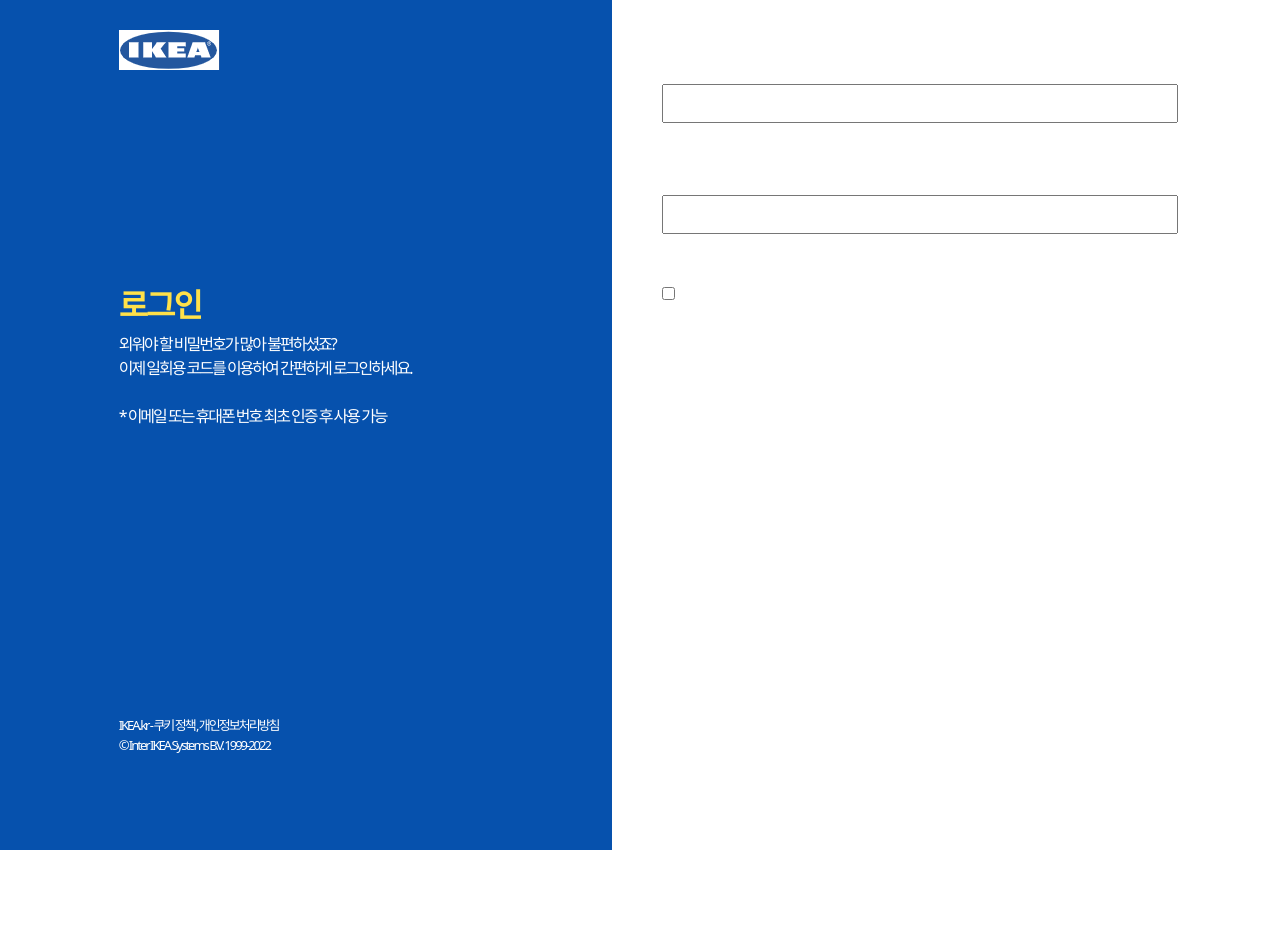
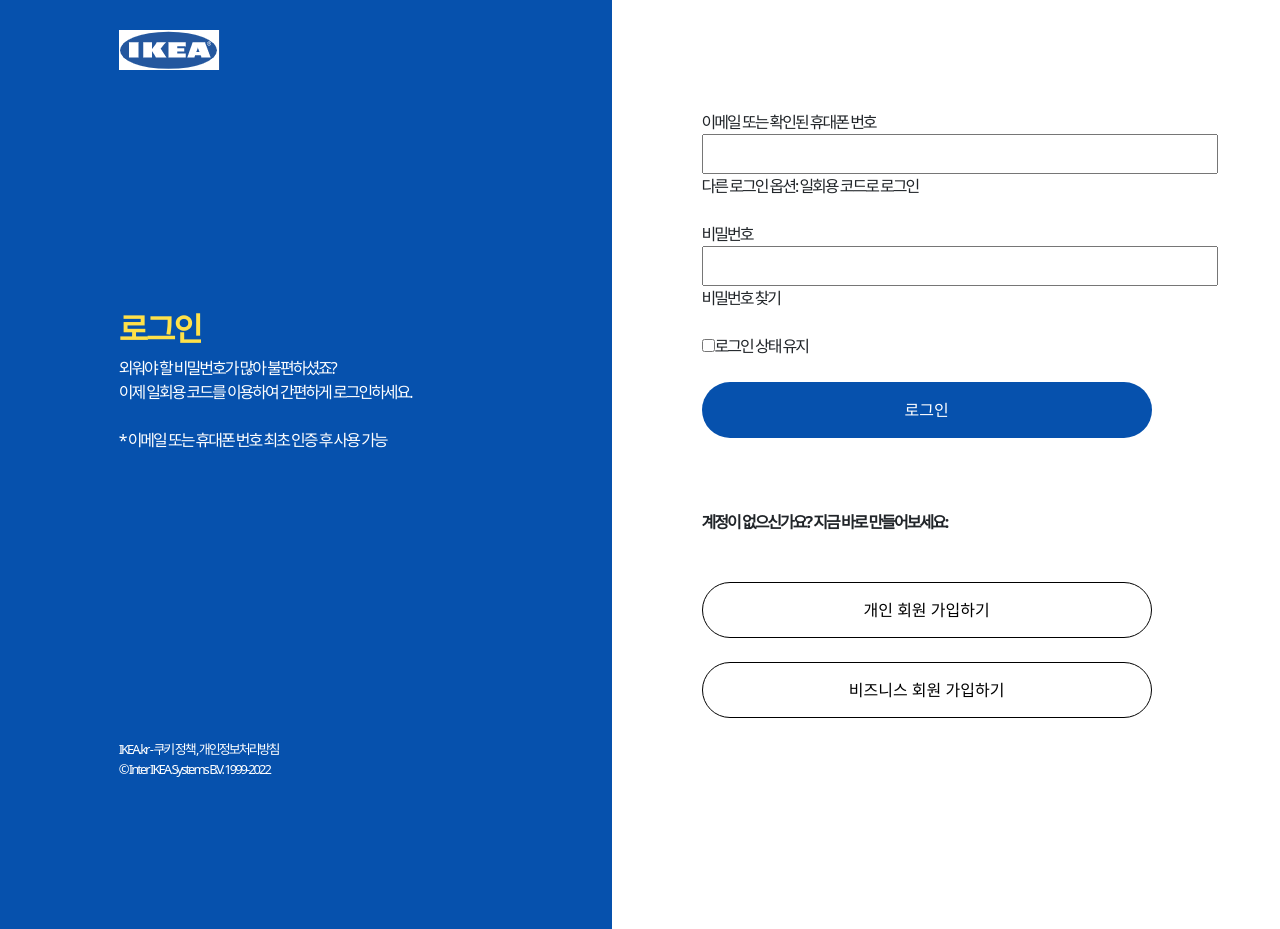
Before and after one commit to steam88ys/PHP_Project_cpyIKEA, a PHP site: page /html/login.html in a window 1280 px wide. Before the commit the page ends 850 px from the top, so only its background shows below. Run offline with PHP 8.4, Linux system fonts and the light colour scheme.

Commit message:
로그인 창 완성

```diff
--- a/css/login.css
+++ b/css/login.css
@@ -1,7 +1,6 @@
 body {
-    color: white;
     letter-spacing :-2px ;
-    overflow-y: hidden
+    overflow-y: hidden;
 }
 
 #logo2 {
@@ -14,12 +13,11 @@ h2 {
 }
 
 #bluecontent {
+    color: white;
     background-color: rgb(6, 81, 173);
-    width: auto;
-    height: 850px;
+    width: fit-content;
+    padding-bottom: 150px;
     padding-right: 200px;
-    ;
-
 }
 
 #login_footer {
@@ -31,9 +29,26 @@ h2 {
 }
 
 #white_content {
-    padding-left: 50px;
+    margin-top: 50px;
+    padding-left: 90px;
 }
 
-input {
-    padding-top: 10px;
+#sq_btn {
+    height: 40px;
 }
+
+#log_btn  {
+    border: 2px;
+    height: 56px;
+    width: 450px;
+    border-radius: 40px;
+}
+
+.blue_btn {
+    background-color: rgb(6, 81, 173);
+    color: white;
+}
+
+.white_btn {
+    background-color: white;
+}
--- a/css/menu.css
+++ b/css/menu.css
@@ -36,7 +36,6 @@ a:visited {
 }
 
 a:hover {
-    text-decoration: underline;
     color: rgb(171, 168, 168);
 }
 
--- a/html/index.html
+++ b/html/index.html
@@ -50,9 +50,8 @@
             <div class="col-md-3">
                 <div id="member">
                     <ul>
-
                         <li><img id="first_img" src="../img/membership.png" style="vertical-align:middle">
-                        <a id="login"><a href="../html/login.html">Hej! 로그인 또는 가입하기</li> <link rel="stylesheet"></a></a>
+                        <a id="login"><a href="../html/login.html" style="color: black;">Hej! 로그인 또는 가입하기</li> <link rel="stylesheet"></a></a>
                         <li><img id="right_icon" src="../img/right_delievery.png" style="vertical-align:middle"></li>
                         <li><img id="right_icon" src="../img/right_heart.png" style="vertical-align:middle"></li>
                         <li><img id="right_icon" src="../img/right_basket.png" style="vertical-align:middle;"></li>
--- a/html/liveOrdService.html
+++ b/html/liveOrdService.html
@@ -51,7 +51,7 @@
                 <div id="member">
                     <ul>
                         <li><img src="../img/membership.png" style="vertical-align:middle">
-                            <a id="login"><a href="../html/login.html">Hej! 로그인 또는 가입하기</li> <link rel="stylesheet"></a></a>
+                            <a id="login"><a href="../html/login.html" style="color: black;">Hej! 로그인 또는 가입하기</li> <link rel="stylesheet"></a></a>
                         <li><img id="right_icon" src="../img/right_delievery.png" style="vertical-align:middle"></li>
                         <li><img id="right_icon" src="../img/right_heart.png" style="vertical-align:middle"></li>
                         <li><img id="right_icon" src="../img/right_basket.png" style="vertical-align:middle;"></li>
--- a/html/login.html
+++ b/html/login.html
@@ -14,7 +14,7 @@
             <div class="col-md-1" id="left_bluecontent"></div>
             <div class="col-md-5" id="bluecontent">
                 <img src="../img/logo2.png" id="logo2"><br><br>
-                <br><br><br><br><br><br><br><br>
+                <br><br><br><br><br><br><br><br><br>
                 <h2>로그인</h2>
                 외워야 할 비밀번호가 많아 불편하셨죠?<br>
                 이제 일회용 코드를 이용하여 간편하게 로그인하세요.<br><br>
@@ -28,20 +28,26 @@
             </div>
 
             <div class="col-md-5" id="white_content" style="padding-top: 60px;">
-                이메일 또는 확인된 휴대폰 번호<br> <input type="text" name="email" size="50"><br><br><br>
-                비밀번호<input type="text" name="pasword" size="50"><br><br><br>
-                <input type="checkbox" name="loginstate">로그인 상태 유지
+                이메일 또는 확인된 휴대폰 번호<br>
+                <input id="sq_btn" type="text" name="email" size="50"><br>
+                다른 로그인 옵션: 일회용 코드로 로그인<br><br>
+
+                비밀번호<br>
+                <input id="sq_btn" type="text" name="pasword" size="50"><br>
+                비밀번호 찾기<br><br>
+                <input type="checkbox" name="loginstate">로그인 상태 유지<br><br>
+
+                <input id="log_btn" class="blue_btn" type="submit" value="로그인"><br><br><br><br>
+
+                <strong>계정이 없으신가요? 지금 바로 만들어보세요:</strong> <br><br><br>
+                <input id="log_btn" class="white_btn" type="submit" value="개인 회원 가입하기" style="border: 1px solid black;"><br><br>
+                <input id="log_btn" class="white_btn" type="submit" value="비즈니스 회원 가입하기" style="border: 1px solid black;"><br>
             </div>
         </div>
     </div>
 
-
-
+    <script src="https://cdn.jsdelivr.net/npm/bootstrap@5.1.3/dist/js/bootstrap.bundle.min.js"></script>
 
 </body>
 
-
-
-<script src="https://cdn.jsdelivr.net/npm/bootstrap@5.1.3/dist/js/bootstrap.bundle.min.js"></script>
-
 </html>
--- a/html/newdelifee.html
+++ b/html/newdelifee.html
@@ -51,7 +51,7 @@
                 <div id="member">
                     <ul>
                         <li><img src="../img/membership.png" style="vertical-align:middle">
-                            <a id="login"><a href="../html/login.html">Hej! 로그인 또는 가입하기</li> <link rel="stylesheet"></a></a>
+                            <a id="login"><a href="../html/login.html" style="color: black;">Hej! 로그인 또는 가입하기</li> <link rel="stylesheet"></a></a>
                         <li><img id="right_icon" src="../img/right_delievery.png" style="vertical-align:middle"></li>
                         <li><img id="right_icon" src="../img/right_heart.png" style="vertical-align:middle"></li>
                         <li><img id="right_icon" src="../img/right_basket.png" style="vertical-align:middle;"></li>
```
